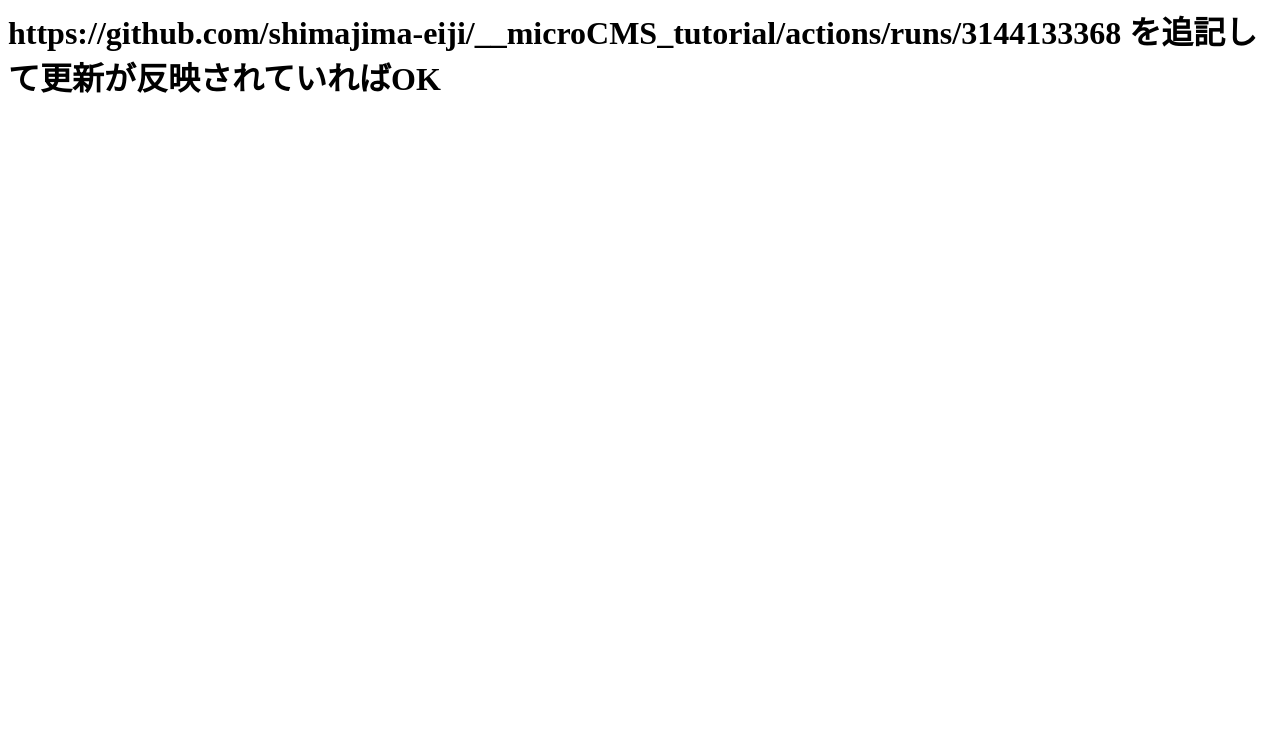
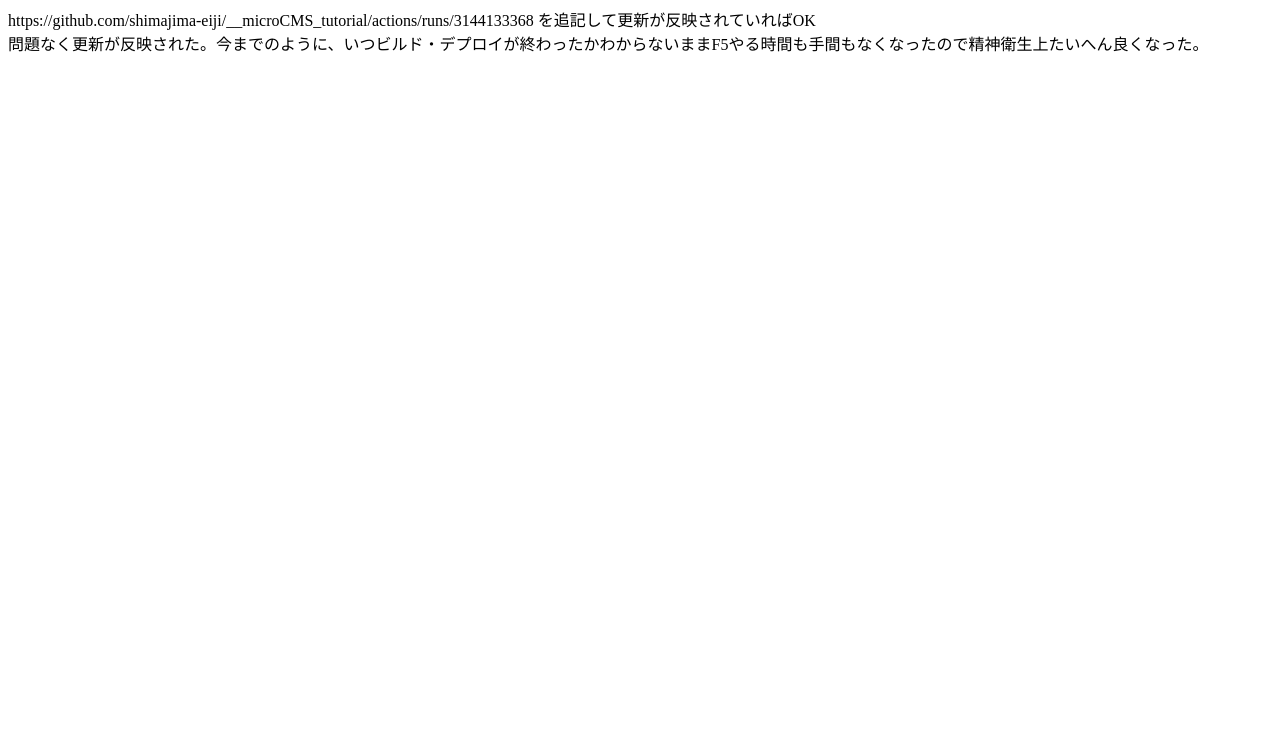
Before and after one commit to shimajima-eiji/__GitHub_tutorial, a plain HTML site: page index.html in a window 1280 px wide. Shown: the part 68-800 px from the top of the page. Drawn offline with Linux system fonts and the light colour scheme.

Commit message:
Update index.html

```diff
--- a/index.html
+++ b/index.html
@@ -1,2 +1,6 @@
-<h1>Github ActionsでStatic htmlのデプロイをしてみる<h1>
-https://github.com/shimajima-eiji/__microCMS_tutorial/actions/runs/3144133368 を追記して更新が反映されていればOK
+<h1>Github ActionsでStatic htmlのデプロイをしてみる</h1>
+<p>
+  https://github.com/shimajima-eiji/__microCMS_tutorial/actions/runs/3144133368 を追記して更新が反映されていればOK
+  <br />
+  問題なく更新が反映された。今までのように、いつビルド・デプロイが終わったかわからないままF5やる時間も手間もなくなったので精神衛生上たいへん良くなった。
+</p>
```
